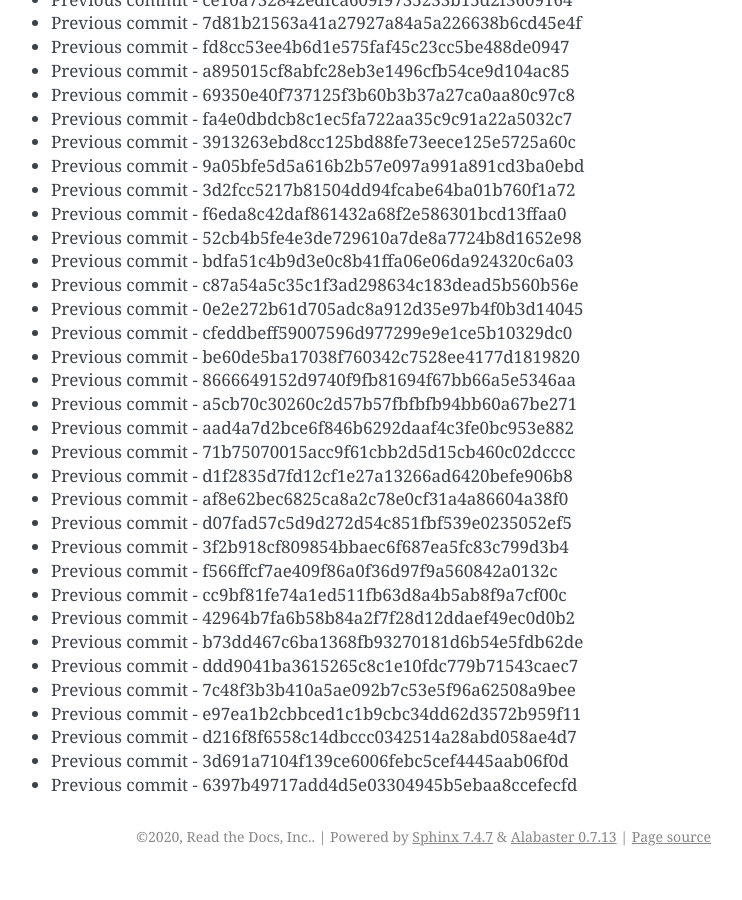
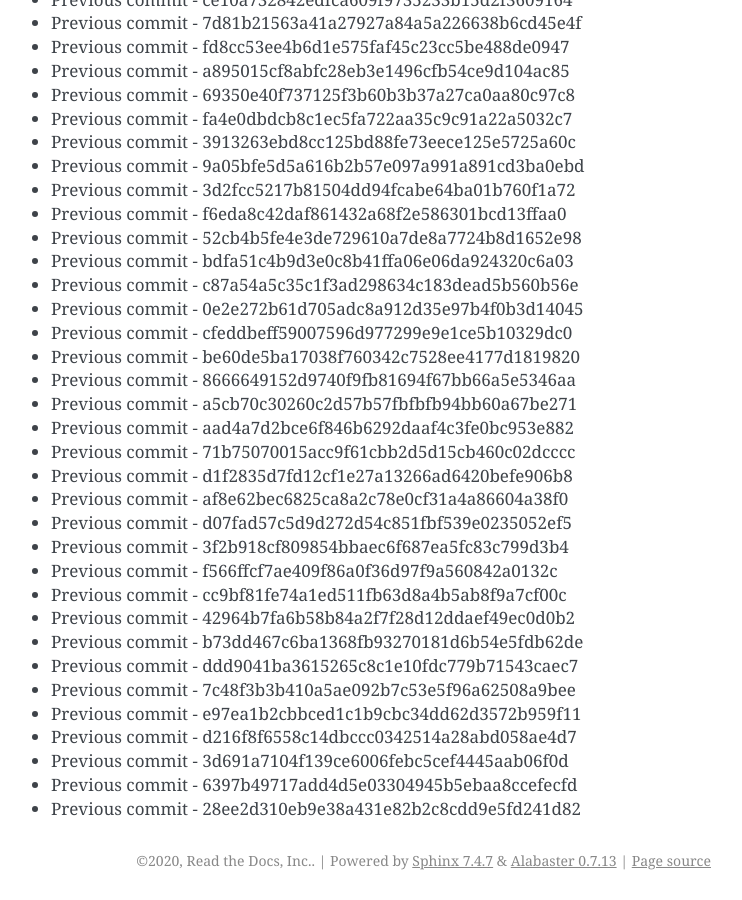
Before and after one commit to readthedocs/rtd-git-stresstest, a Sphinx documentation site: the page built from docs/updates.rst, in a window 1280 px wide and 900 px high, scrolled down 18337 px. Shown: the whole window, without its empty margins (399-1141 px from the left). Built offline with Sphinx 7.4.7, drawn with Linux system fonts in a browser that asks for light colours; before the commit the page ends 19213 px from its top, so only the background shows below that.

Commit message:
Generating commit from previous: 28ee2d310eb9e38a431e82b2c8cdd9e5fd241d82

```diff
--- a/docs/updates.rst
+++ b/docs/updates.rst
@@ -802,3 +802,4 @@ It can be tested for any performance characteristics.
 * Previous commit - d216f8f6558c14dbccc0342514a28abd058ae4d7
 * Previous commit - 3d691a7104f139ce6006febc5cef4445aab06f0d
 * Previous commit - 6397b49717add4d5e03304945b5ebaa8ccefecfd
+* Previous commit - 28ee2d310eb9e38a431e82b2c8cdd9e5fd241d82
```
